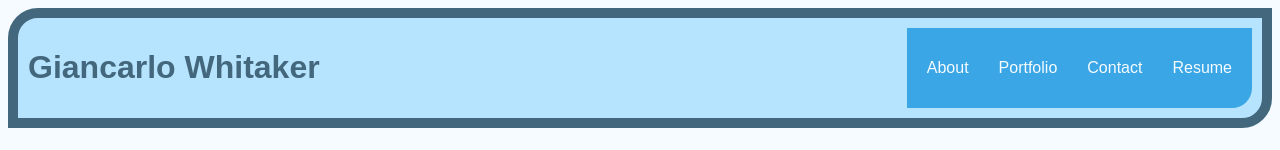
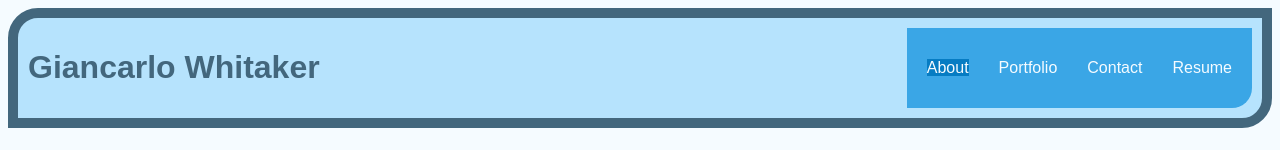
Before and after one commit to giancarlow333/react-portfolio, a React (Vite) app: page / in a window 1280 px wide. Shown: the top 150 px of the page. Built offline with nearby package versions, Linux system fonts and the light colour scheme.

Commit message:
Highlight active page in navbar

```diff
--- a/src/App.css
+++ b/src/App.css
@@ -44,7 +44,8 @@
         padding: 0px;
     }
 
-    nav ul li {
+    nav ul li.nav-item {
+        background-color: var(--dark);
         display: inline-block;
         margin: 0 15px 0 15px;
     }
@@ -57,6 +58,19 @@
         margin-top: 15px;
         background-size: cover;
         background-position: center;
+    }
+
+    /* Hyperlink styles for navbar
+     * The active nav section needs to be darker ("highlighted")
+     */
+    a.nav-link {
+        color: var(--lighter);
+        text-decoration: none;
+    }
+
+    .active {
+        background-color: var(--darker);
+        text-decoration: none;
     }
 
     /* Hyperlink styles
--- a/src/components/Navigation.jsx
+++ b/src/components/Navigation.jsx
@@ -7,7 +7,7 @@ function Navigation() {
 
     return (
       <ul>
-        <li>
+        <li className="nav-item">
           <Link
             to="/"
             // This is a conditional (ternary) operator that checks to see if the current page is "Home"
```
